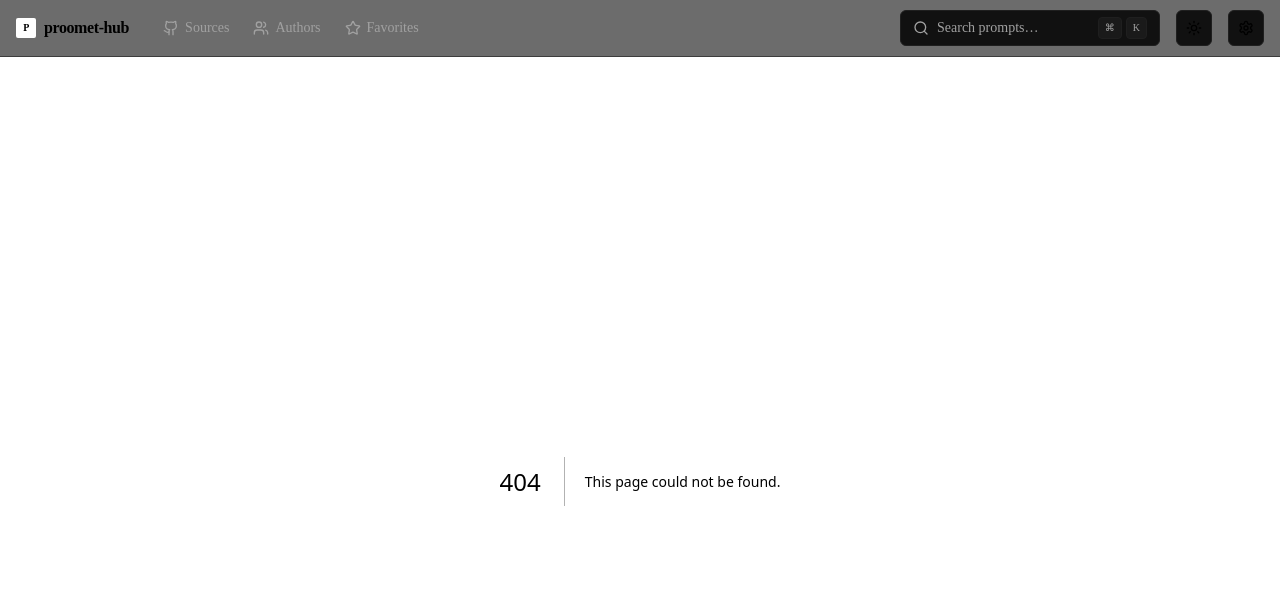
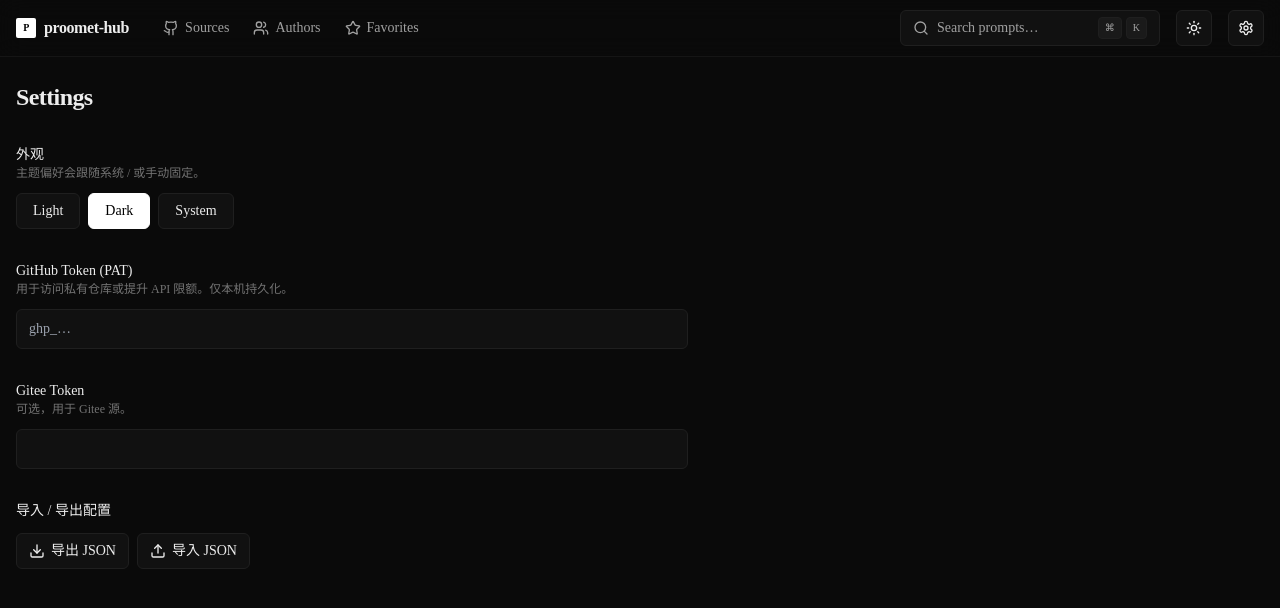
Before and after one commit to bent2685/proomet-hub, a Next.js app: page /settings in a window 1280 px wide. Before the commit this address had no page. Shown: the top 608 px of the page. Built offline with nearby package versions, Linux system fonts and the light colour scheme.

Commit message:
feat(settings): 主题 / PAT / 配置导入导出
主题三态（Light / Dark / System）通过 next-themes 持有；PAT
写入 store 的 settings 后触发源重新拉取。JSON 导出/导入覆盖
sources+favorites+settings，便于跨设备迁移。

```diff
--- /dev/null
+++ b/app/settings/page.tsx
@@ -0,0 +1,146 @@
+"use client";
+
+import { useEffect, useRef, useState } from "react";
+import { useTheme } from "next-themes";
+import { useStore } from "@/lib/store";
+import { Download, Upload } from "lucide-react";
+import { storage } from "@/lib/storage/client";
+
+export default function SettingsPage() {
+  const settings = useStore((s) => s.settings);
+  const setSettings = useStore((s) => s.setSettings);
+  const hydrate = useStore((s) => s.hydrate);
+  const sources = useStore((s) => s.sources);
+  const favorites = useStore((s) => s.favorites);
+  const [saved, setSaved] = useState(false);
+  const fileRef = useRef<HTMLInputElement>(null);
+
+  const { theme, setTheme, resolvedTheme } = useTheme();
+  const [mounted, setMounted] = useState(false);
+  useEffect(() => setMounted(true), []);
+  const active = mounted ? theme ?? resolvedTheme : undefined;
+
+  async function save(partial: Partial<typeof settings>) {
+    await setSettings({ ...settings, ...partial });
+    setSaved(true);
+    setTimeout(() => setSaved(false), 1200);
+  }
+
+  async function onExport() {
+    const data = { sources, favorites, settings };
+    const blob = new Blob([JSON.stringify(data, null, 2)], { type: "application/json" });
+    const url = URL.createObjectURL(blob);
+    const a = document.createElement("a");
+    a.href = url;
+    a.download = `proomet-hub-config-${Date.now()}.json`;
+    a.click();
+    URL.revokeObjectURL(url);
+  }
+
+  async function onImport(file: File) {
+    const raw = await file.text();
+    try {
+      const json = JSON.parse(raw);
+      if (Array.isArray(json.sources)) await storage.setSources(json.sources);
+      if (Array.isArray(json.favorites)) await storage.setFavorites(json.favorites);
+      if (json.settings && typeof json.settings === "object") await storage.setSettings(json.settings);
+      useStore.setState({ hydrated: false });
+      await hydrate();
+      alert("导入完成");
+    } catch {
+      alert("无效的配置文件");
+    }
+  }
+
+  return (
+    <div className="space-y-8 max-w-2xl">
+      <div>
+        <h1 className="text-2xl font-semibold tracking-tight">Settings</h1>
+        <p className="text-sm text-fg-muted mt-1">
+          {saved && <span className="text-emerald-400">已保存 ✓</span>}
+        </p>
+      </div>
+
+      <Section title="外观" desc="主题偏好会跟随系统 / 或手动固定。">
+        <div className="flex items-center gap-2">
+          <ThemeBtn active={active === "light"} onClick={() => setTheme("light")}>Light</ThemeBtn>
+          <ThemeBtn active={active === "dark"} onClick={() => setTheme("dark")}>Dark</ThemeBtn>
+          <ThemeBtn active={active === "system"} onClick={() => setTheme("system")}>System</ThemeBtn>
+        </div>
+      </Section>
+
+      <Section title="GitHub Token (PAT)" desc="用于访问私有仓库或提升 API 限额。仅本机持久化。">
+        <input
+          type="password"
+          defaultValue={settings.githubToken ?? ""}
+          onBlur={(e) => save({ githubToken: e.target.value || undefined })}
+          placeholder="ghp_…"
+          className="w-full h-10 px-3 rounded-md bg-bg-elevated border border-border focus:border-border-strong outline-none text-sm font-mono"
+        />
+      </Section>
+
+      <Section title="Gitee Token" desc="可选，用于 Gitee 源。">
+        <input
+          type="password"
+          defaultValue={settings.giteeToken ?? ""}
+          onBlur={(e) => save({ giteeToken: e.target.value || undefined })}
+          placeholder=""
+          className="w-full h-10 px-3 rounded-md bg-bg-elevated border border-border focus:border-border-strong outline-none text-sm font-mono"
+        />
+      </Section>
+
+      <Section title="导入 / 导出配置">
+        <div className="flex gap-2">
+          <button
+            onClick={onExport}
+            className="inline-flex items-center gap-1.5 h-9 px-3 rounded-md border border-border hover:border-border-strong bg-bg-elevated text-sm"
+          >
+            <Download className="size-4" />
+            导出 JSON
+          </button>
+          <button
+            onClick={() => fileRef.current?.click()}
+            className="inline-flex items-center gap-1.5 h-9 px-3 rounded-md border border-border hover:border-border-strong bg-bg-elevated text-sm"
+          >
+            <Upload className="size-4" />
+            导入 JSON
+          </button>
+          <input
+            ref={fileRef}
+            type="file"
+            accept="application/json"
+            className="hidden"
+            onChange={(e) => {
+              const f = e.target.files?.[0];
+              if (f) onImport(f);
+              e.target.value = "";
+            }}
+          />
+        </div>
+      </Section>
+    </div>
+  );
+}
+
+function Section({ title, desc, children }: { title: string; desc?: string; children: React.ReactNode }) {
+  return (
+    <section className="space-y-3">
+      <div>
+        <h2 className="text-sm font-medium">{title}</h2>
+        {desc && <p className="text-xs text-fg-subtle">{desc}</p>}
+      </div>
+      {children}
+    </section>
+  );
+}
+
+function ThemeBtn({ active, onClick, children }: { active: boolean; onClick: () => void; children: React.ReactNode }) {
+  return (
+    <button
+      onClick={onClick}
+      className={`h-9 px-4 rounded-md text-sm border ${active ? "bg-accent text-accent-foreground border-accent" : "border-border bg-bg-elevated hover:border-border-strong"}`}
+    >
+      {children}
+    </button>
+  );
+}
```
